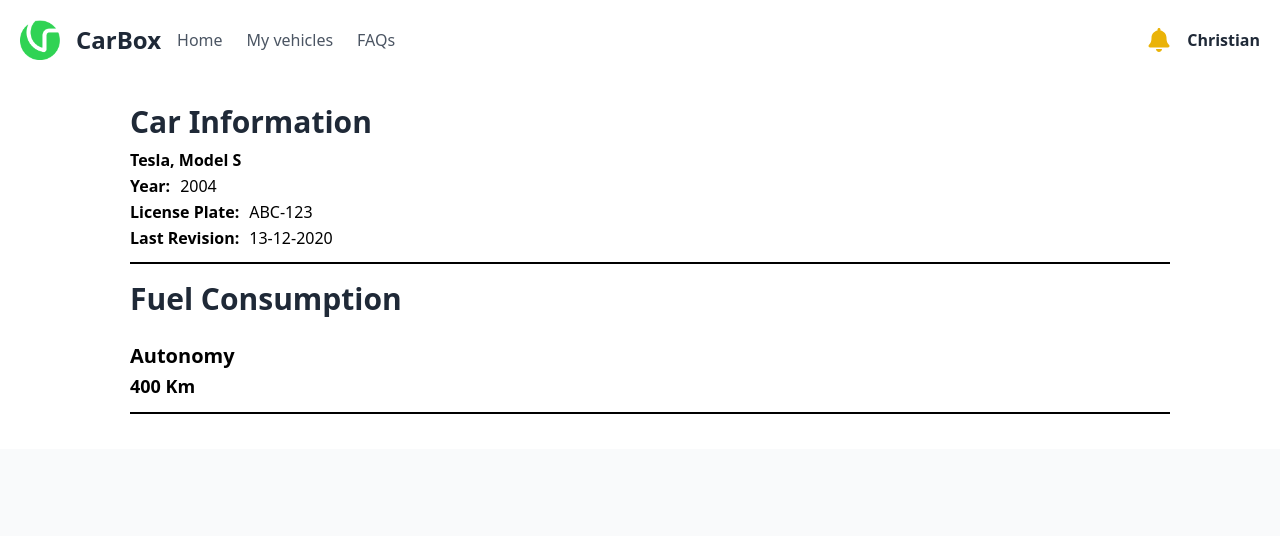
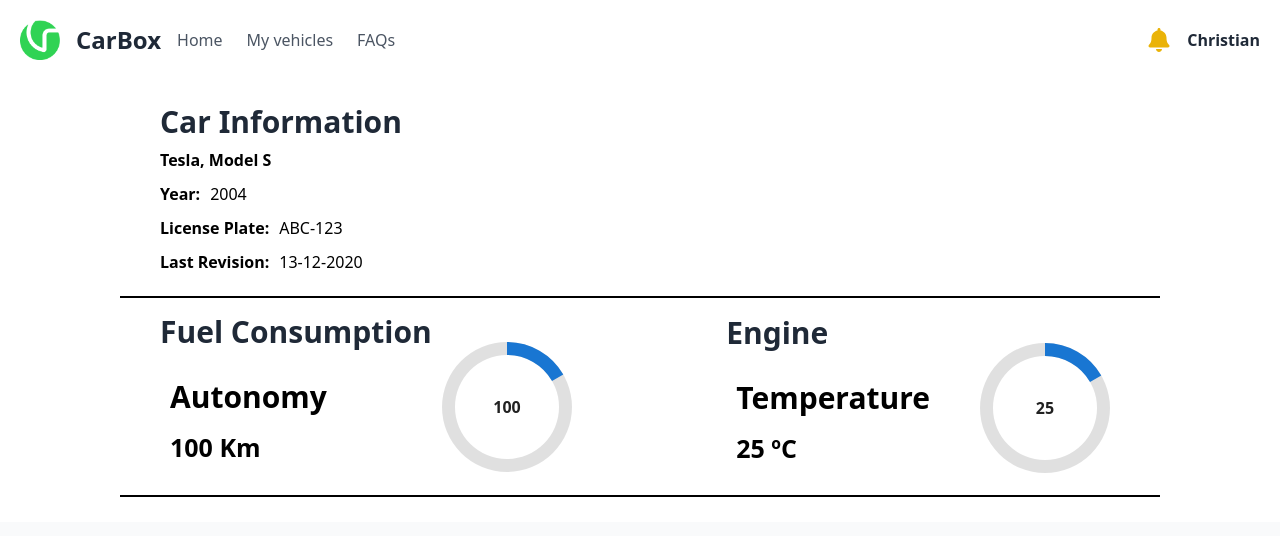
Before and after one commit to Affapple/IES-Group-Project, a React (Vite) app in the folder Project/Frontend/Carbox/carbox/: page /carinfo in a window 1280 px wide. Shown: the top 536 px of the page. Built offline with nearby package versions, Linux system fonts and the light colour scheme.

Commit message:
Gauge installed with mui

```diff
--- a/Project/Frontend/Carbox/carbox/package.json
+++ b/Project/Frontend/Carbox/carbox/package.json
@@ -10,6 +10,11 @@
     "preview": "vite preview"
   },
   "dependencies": {
+    "@emotion/react": "^11.13.3",
+    "@emotion/styled": "^11.13.0",
+    "@fontsource/roboto": "^5.1.0",
+    "@mui/material": "^6.1.7",
+    "@mui/x-charts": "^7.22.2",
     "axios": "^1.7.7",
     "react": "^18.3.1",
     "react-dom": "^18.3.1",
--- a/Project/Frontend/Carbox/carbox/src/components/CarDetails.tsx
+++ b/Project/Frontend/Carbox/carbox/src/components/CarDetails.tsx
@@ -10,11 +10,13 @@
 
     return (
         <div className="font-sans space-y-0.5 w-100%; border-b-2 border-black pb-3">
-            <h2 className="text-3xl font-semibold mb-2 text-gray-800">Car Information</h2>
-            <p className="info">{data.brand}, {data.model}</p>
-            <p className="info">Year: <p className='info2'> {data.year}</p></p>
-            <p className="info">License Plate: <p className='info2'> {data.l_plate}</p></p>
-            <p className="info">Last Revision: <p className='info2'> {data.last_revision}</p></p>
+            <div className='ml-10'>
+                <h2 className="text-3xl font-semibold mb-2 text-gray-800">Car Information</h2>
+                <p className="info">{data.brand}, {data.model}</p>
+                <p className="info">Year: <p className='info2'> {data.year}</p></p>
+                <p className="info">License Plate: <p className='info2'> {data.l_plate}</p></p>
+                <p className="info">Last Revision: <p className='info2'> {data.last_revision}</p></p>
+            </div>
         </div>
 
     );
--- a/Project/Frontend/Carbox/carbox/src/components/FuelCosumpt.tsx
+++ b/Project/Frontend/Carbox/carbox/src/components/FuelCosumpt.tsx
@@ -1,20 +1,66 @@
-import React from 'react';
+import React, { useEffect } from 'react';
 import { Link } from 'react-router-dom';
 import { FaBell } from 'react-icons/fa';
 import '../css/CarDetails.css';
+import Stack from '@mui/material/Stack';
+import { Gauge } from '@mui/x-charts/Gauge';
 
 
-export default function FuelConsumpt({autonomy}) {
+export default function FuelConsumpt({data}) {
 
-    //Replace this with the actual car object get from the API through the Ecu_ID
+    const [autonomyLevel, setAutonomyLevel] = React.useState(true);
+    const [temperatureLevel, setTemperatureLevel] = React.useState(true);
+    const autonomy = data.autonomy;
+    const temperature = data.temperature;
 
-    //
+    function checkAutonomyLevel() {
+        if (autonomy <= 50) {
+            setAutonomyLevel(false);
+        } else {
+            setAutonomyLevel(true);
+        }
+    };
+
+    function checkTemperatureLevel() {
+        if (temperature >= 105) {
+            setTemperatureLevel(false);
+        } else {
+            setTemperatureLevel(true);
+        }
+    };
+
+    useEffect(() => {
+        checkAutonomyLevel();
+        checkTemperatureLevel();
+    } , [autonomy, temperature]);
+
+
+
+
 
     return (
-        <div className="font-sans space-y-0.5 w-100%; border-b-2 border-black pb-3">
-            <h2 className="text-3xl font-semibold mb-6 text-gray-800">Fuel Consumption</h2>
-            <p className="bigInfo">Autonomy </p>
-            <p className='bigInfo2'> {autonomy} Km</p>
+        <div className="font-sans space-y-0.5 w-100%; border-b-2 border-black pb-3 flex  justify-between items-center   ">
+            <div className="flex justify-between items-center ml-10">
+                <div className="">
+                    <h2 className="text-3xl font-semibold mb-6 text-gray-800">Fuel Consumption </h2>
+                    <p className="bigInfo">Autonomy </p>
+                    {autonomyLevel ? <p className="bigInfo2">{autonomy} Km</p> : <p className="bigInfo2Alert">{autonomy} Km</p>}
+                </div>
+                <div className='pt-6'>
+                    <Gauge width={150} height={150} value={autonomy}  valueMax={600}  />
+                </div>
+            </div>
+            <div className="flex justify-between items-center mr-10">
+                <div className="">
+                    <h2 className="text-3xl font-semibold mb-6 text-gray-800">Engine</h2>
+                    <p className="bigInfo">Temperature </p>
+                    {temperatureLevel ? <p className="bigInfo2">{temperature} ºC</p> : <p className="bigInfo2Alert">{temperature} Km</p>}
+                </div>
+                <div className='pt-6 pl-10'>
+                    <Gauge width={150} height={150} value={temperature} valueMax={150} />
+                </div>
+            </div>
+
         </div>
 
     );
--- a/Project/Frontend/Carbox/carbox/src/css/CarDetails.css
+++ b/Project/Frontend/Carbox/carbox/src/css/CarDetails.css
@@ -19,7 +19,8 @@
     text-align: left;
     text-decoration: black;
     font-weight: bold;
-    font-size: 20px;
+    font-size: 30px;
+    margin-left: 10px;
 
 
 }
@@ -32,7 +33,22 @@
     text-align: left;
     text-decoration: black;
     font-weight: bold;
-    font-size: 18px;
+    font-size: 25px;
+    margin-left: 10px;
+
+
+}
+.bigInfo2Alert {
+    display: flex;
+    justify-content: left;
+    margin: 10px 0;
+    margin-top: 0;
+    text-align: left;
+    text-decoration: red;
+    color: red;
+    font-weight: bold;
+    font-size: 30px;
+    margin-left: 10px;
 
 
 }
@@ -43,7 +59,7 @@
     justify-content: left;
     margin-left: 0px;
     font-weight: bold;
-    margin: 10px;
+
     margin-top: 2px;
     padding: 100px;
     padding-bottom: 5px;
--- a/Project/Frontend/Carbox/carbox/src/pages/CarInfo.tsx
+++ b/Project/Frontend/Carbox/carbox/src/pages/CarInfo.tsx
@@ -7,28 +7,31 @@
 
 const CarInfo: React.FC = () => {
 
-  const [id, setId] = React.useState(0);
-  const [name, setName] = React.useState('');
+  const [carId, setId] = React.useState(0);
+  const [carName, setName] = React.useState('Johns Car');
+
+
   const [carData, setCar] = React.useState({
     brand: 'Tesla',
     model: 'Model S',
     year: '2004',
     l_plate: 'ABC-123',
     last_revision: '13-12-2020',
-    autonomy: 400
+    autonomy: 100,
+    temperature: 25,
 });
 
 
 
   return (
-    <div className="min-h-screen bg-gray-50 font-sans">
+    <div className="min-h-screen bg-gray-50 font-sans ml-0">
       <Navbar />
       <div className='justify-between items-center p-5 bg-white '>
         <div className='Main'>
           <CarDetails data={carData}/>
         </div>
         <div className='Main'>
-          <FuelConsumpt autonomy={carData.autonomy}/>
+          <FuelConsumpt data={carData}/>
         </div>
 
       </div>
```
Also changed, not shown: 1 other file (tests, documents, lock files or other folders).
